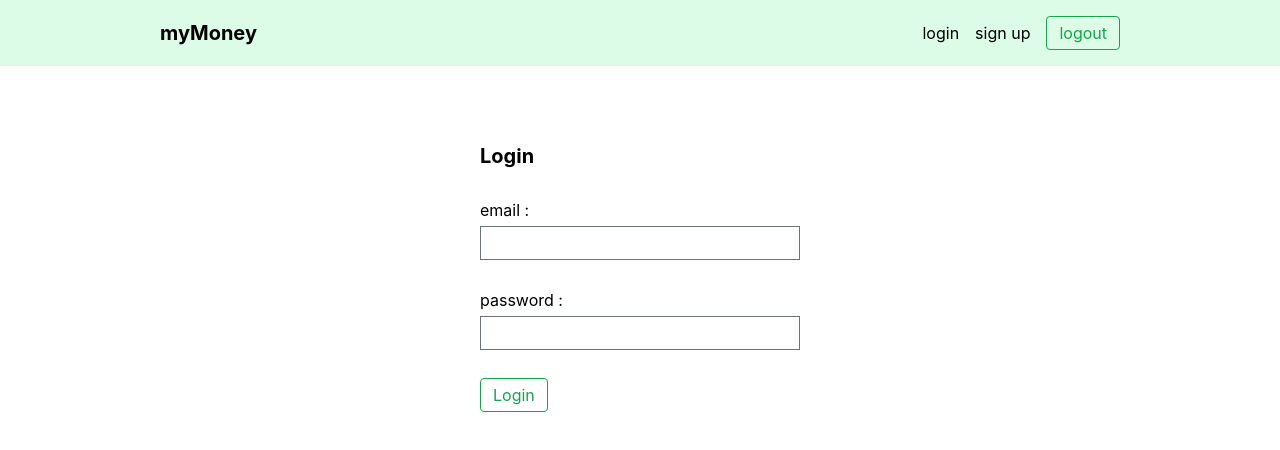
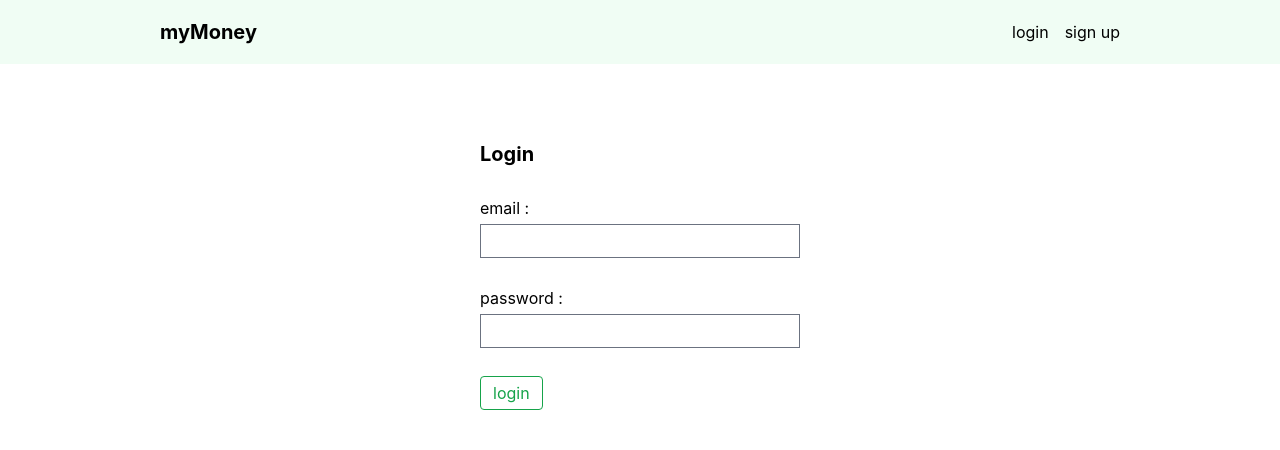
Before and after one commit to DavidRedding/my-money, a React (Create React App) app: page /login in a window 1280 px wide. Shown: the top 450 px of the page. Built offline with nearby package versions, Linux system fonts and the light colour scheme.

Commit message:
conditionally show navbar links

```diff
--- a/src/components/Navbar.js
+++ b/src/components/Navbar.js
@@ -1,20 +1,40 @@
 import { Link } from 'react-router-dom';
+import { useAuthContext } from '../hooks/useAuthContext';
 import useLogout from '../hooks/useLogout';
 
 // prettier-ignore
 const Navbar = () => {
-  const {logout} = useLogout();
+  const { logout } = useLogout();
+  const { user } = useAuthContext();
   return (
-  <nav className="p-4 bg-green-100">
-    <ul className="flex items-center max-w-[960px] mx-auto ">
-      <li className="mr-auto text-xl font-bold"><Link to="/">myMoney</Link></li>
+    <nav className="p-4 bg-green-50">
+      <ul className="flex items-center max-w-[960px] mx-auto ">
+        <li className="mr-auto text-xl font-bold"><Link to="/">myMoney</Link></li>
 
-      <li><Link to="/login">login</Link></li>
-      <li className="ml-4"><Link to="/signup">sign up</Link></li>
+        {!user && (
+          <>
+            <li><Link to="/login">login</Link></li>
+            <li className="py-1 ml-4"><Link to="/signup">sign up</Link></li>
+          </>
+        )}
 
-      <li><button className="block px-3 py-1 ml-4 text-green-600 border border-green-600 rounded hover:bg-green-600 hover:text-green-50" onClick={logout}>logout</button></li>
-    </ul>
-  </nav>
-)};
+        {user && (
+          <>
+           <li>{`hello, ${user.displayName}`}</li>
+            <li>
+              <button
+                className="block px-3 py-1 ml-4 text-green-600 border border-green-600 rounded hover:bg-green-600 hover:text-green-50"
+                onClick={logout}
+              >
+                logout
+              </button>
+            </li>
+          </>
+        )}
+
+      </ul>
+    </nav>
+  );
+};
 
 export default Navbar;
--- a/src/pages/login/Login.js
+++ b/src/pages/login/Login.js
@@ -37,7 +37,7 @@ const Login = () => {
 
       {!isPending && (
         <button className="block px-3 py-1 text-green-600 border border-green-600 rounded hover:bg-green-600 hover:text-green-50">
-          Login
+          login
         </button>
       )}
 
```
